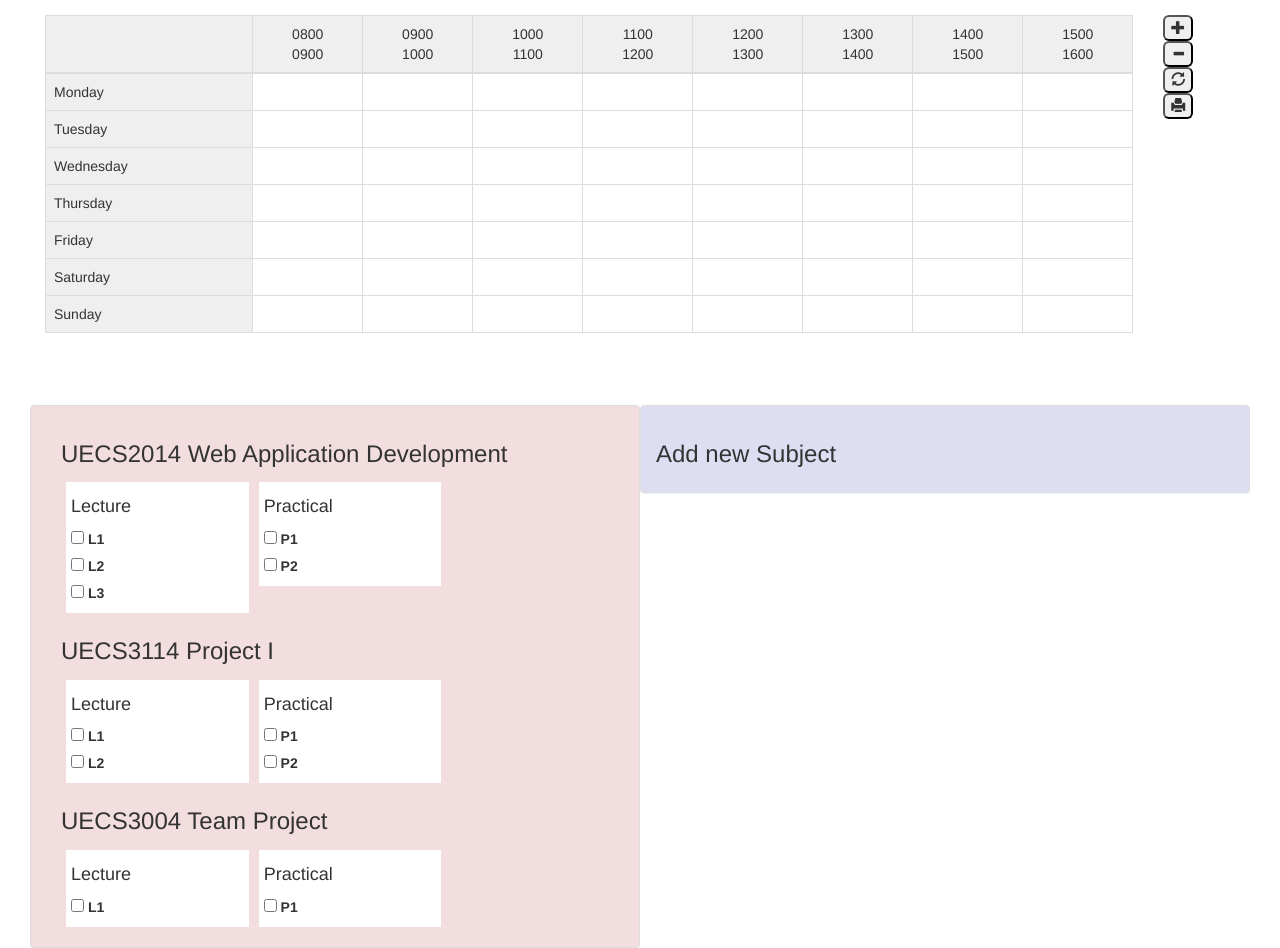
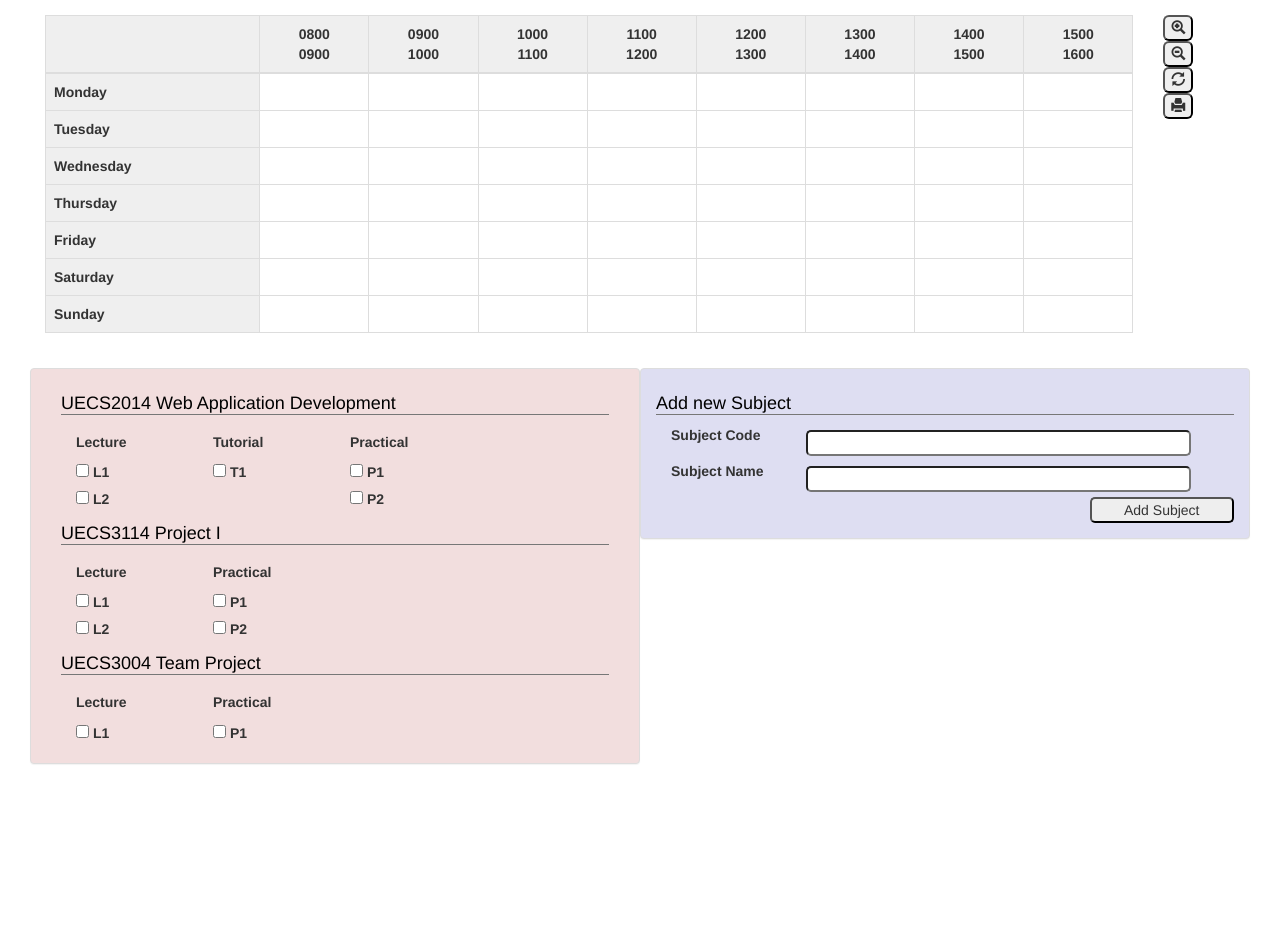
Before and after one commit to kuribu99/UnitRegApp, a PHP site: page /main.html in a window 1280 px wide. After the commit the page ends 764 px from the top, so only its background shows below. Run offline with PHP 8.4, Linux system fonts and the light colour scheme.

Commit message:
Completed binded new Subject and add it to timetable

```diff
--- a/main.css
+++ b/main.css
@@ -1,9 +1,9 @@
 .full-height {
-    height: 500px;
+    height: 100%;
 }
 
 .half-height {
-    height: 250px;
+    height: 50%;
 }
 
 .scrollable-x {
@@ -40,6 +40,7 @@ table#timetable thead,
 table#timetable tbody tr td:first-child {
     background-color: #efefef;
     cursor: default;
+    font-weight: bold;
 }
 
 table#timetable tbody {
@@ -49,6 +50,7 @@ table#timetable tbody {
 td.has-timeslot {
     padding: 1px;
     background-color: #c7ddef;
+    text-align: center;
 }
 
 .bottom-left {
@@ -56,11 +58,33 @@ td.has-timeslot {
 }
 
 .bottom-right {
-     background-color: #dedef2;
+    background-color: #dedef2;
  }
 
 .subject {
+    height: 100%;
     padding: 5px;
     margin: 5px;
     background-color: #ffffff;
 }
+
+.subject-name {
+    color: #000000;
+    border-bottom: 1px solid #777777;
+}
+
+h5 {
+    font-weight: bold;
+}
+
+input[type='text'] {
+    margin: 5px;
+    padding-left: 5px;
+    padding-right:5px;
+    border-radius: 5px;
+}
+
+button#add-subject {
+    border-radius: 5px;
+    background-color: #eeeeee;
+}
--- a/main.html
+++ b/main.html
@@ -10,7 +10,7 @@
 		<link rel="stylesheet" href="bootstrap-3.3.5-dist/css/bootstrap.min.css" type="text/css" />
         <link rel="stylesheet" href="main.css" type="text/css" />
 	</head>
-	<body data-ng-app="unitRegApp" data-ng-controller="unitRegController">
+	<body ng-app="unitRegApp" ng-controller="unitRegController">
 		<div class="full-height container-fluid">
 			<div class="col-sm-12 half-height scrollable-y padding-m">
 				<div id="timetable-container" class="col-sm-11">
@@ -38,11 +38,11 @@
 				</div>
 				<div class="col-sm-1">
 					<button id="zoom-in"class="img-rounded">
-						<span class="glyphicon glyphicon-plus"></span>
+						<span class="glyphicon glyphicon-zoom-in"></span>
 					</button>
 					<br/>
 					<button id="zoom-out" class="img-rounded">
-						<span class="glyphicon glyphicon-minus"></span>
+						<span class="glyphicon glyphicon-zoom-out"></span>
 					</button>
 					<br/>
 					<button id="zoom-reset" class="img-rounded">
@@ -54,13 +54,13 @@
 					</button>
 				</div>
 			</div>
-			<div class="col-sm-12 half-height padding-m">
-				<div class="bottom-left col-sm-6 panel panel-default padding-m scrollable-y">
+			<div class="col-sm-12 half-height">
+				<div class="bottom-left full-height col-sm-6 panel panel-default padding-m scrollable-y">
 					<div class="col-sm-12" ng-repeat="subject in timetable.subjects track by $index">
-						<h3> {{ subject.subjectCode }} {{ subject.subjectName}} </h3>
-							<div class="subject col-sm-4" ng-repeat="classtype in subject.timeslots"
+						<h4 class="subject-name"> {{ subject.subjectCode }} {{ subject.subjectName}} </h4>
+						<div class="col-sm-3" ng-repeat="classtype in subject.timeslots"
 							 ng-if="classtype.length > 0">
-								<h4> {{ ClassType[$index] }}</h4>
+							<h5> {{ ClassType[$index] }}</h5>
 							<div ng-repeat="timeslot in classtype track by $index">
 								<label>
 									<input class="timeslot" type="checkbox"
@@ -73,8 +73,16 @@
 						</div>
 					</div>
 				</div>
-				<div class="bottom-right col-sm-6 panel panel-default padding-m">
-					<h3>Add new Subject</h3>
+				<div class="bottom-right full-height col-sm-6 panel panel-default padding-m">
+					<h4 class="subject-name">
+						<span>Add new Subject</span>
+					</h4>
+					<label class="col-sm-3" for="subject-code">Subject Code</label>
+					<input class="col-sm-8" type="text" id="subject-code" name="subject-code" ng-model="newSubject.subjectCode"/>
+					<label class="col-sm-3" for="subject-name">Subject Name</label>
+					<input class="col-sm-8" type="text" id="subject-name" name="subject-name" ng-model="newSubject.subjectName" />
+
+					<button id="add-subject" class="pull-right col-sm-3">Add Subject</button>
 				</div>
 			</div>
 		</div>
--- a/unitRegApp.js
+++ b/unitRegApp.js
@@ -23,17 +23,13 @@ const Tutorial = 1;
 const Practical = 2;
 
 // Controller
-var scope;
 var app = angular.module("unitRegApp", []);
 app.controller("unitRegController", function($scope) {
-
-    // Bind to external
-    scope = $scope;
-
     // Variables
     $scope.DayInWeek = DayInWeek;
     $scope.ClassType = ClassType;
     $scope.timetable = new Timetable();
+    $scope.newSubject = new Subject($scope.timetable, '', '');
 
     // Methods
     $scope.To24HourFormat = To24HourFormat;
@@ -45,7 +41,7 @@ app.controller("unitRegController", function($scope) {
     var web = new Subject($scope.timetable, 'UECS2014', 'Web Application Development');
     web.AddTimeslot(Monday, 900, 1300, Lecture, 1)
         .AddTimeslot(Tuesday, 900, 1400, Lecture, 2)
-        .AddTimeslot(Monday, 1200, 1400, Lecture, 3)
+        .AddTimeslot(Monday, 1200, 1400, Tutorial, 1)
         .AddTimeslot(Wednesday, 1200, 1400, Practical, 1)
         .AddTimeslot(Thursday, 1200, 1300, Practical, 2);
     $scope.timetable.AddSubject(web);
@@ -67,12 +63,6 @@ app.controller("unitRegController", function($scope) {
 });
 
 $(document).ready(function() {
-
-    // Refresh once first
-    RefreshUIHeight();
-
-    // Set height to fit screen
-    $(window).resize(RefreshUIHeight);
 
     // Initialize datas
     $('div#timetable-container').data('scale', 1);
@@ -115,7 +105,7 @@ $(document).ready(function() {
     });
 
     $('button#btn-print').click(function () {
-        var print = window.open('', 'Timetable');
+        var print = window.open();
 
         print.document.write('<html><head><title>Timetable</title>');
         print.document.write('<link rel="stylesheet" href="main.css" type="text/css" />');
@@ -126,21 +116,25 @@ $(document).ready(function() {
         print.document.close(); // necessary for IE >= 10
         print.focus(); // necessary for IE >= 10
 
-        print.print();
-        print.close();
+        // Wait a while for document.write to complete
+        setTimeout(function() {
+            print.print();
+            print.close();
+        }, 100);
     });
 
     $('input.timeslot').change(function() {
         scope.timetable.NotifyChanges();
     });
 
+    $('button#add-subject').click(function() {
+        var scope = angular.element('body').scope();
+        scope.$apply(function () {
+            scope.timetable.AddSubject(scope.newSubject);
+            scope.newSubject = new Subject(scope.timetable, '', '');
+        });
+    });
 });
-
-// UI related functions
-function RefreshUIHeight() {
-    $('.full-height').height(window.innerHeight * 0.9);
-    $('.half-height').height(window.innerHeight * 0.45);
-}
 
 // Functions
 function To24HourFormat(time) {
```
Lines whose indentation alone changed are shown as unchanged.
